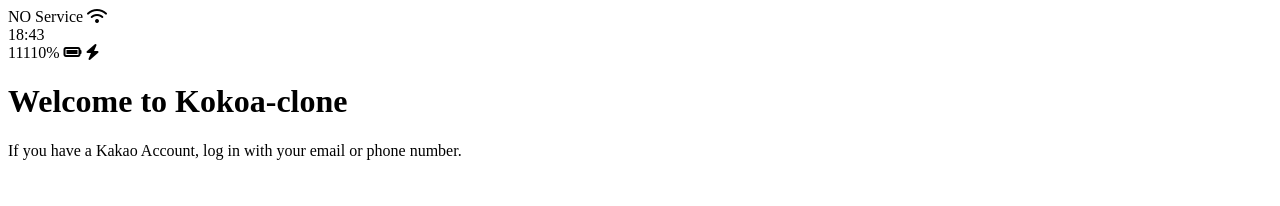
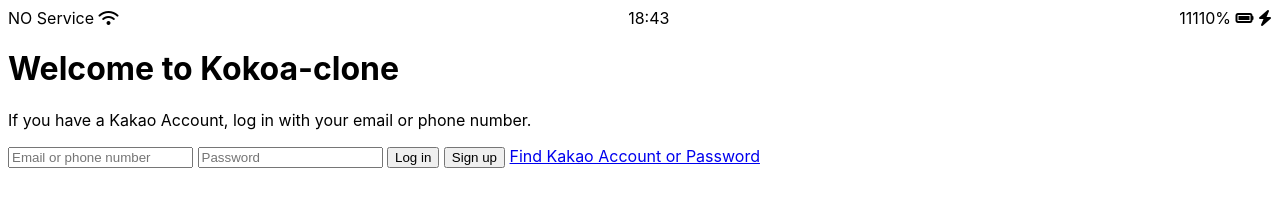
Before and after one commit to KIS0705/kokoa-clone, a plain HTML site: page index.html in a window 1280 px wide. Drawn offline with Linux system fonts and the light colour scheme.

Commit message:
Sign Up Screen

```diff
--- /dev/null
+++ b/css/style.css
@@ -0,0 +1,12 @@
+body{
+    font-family: -apple-system, BlinkMacSystemFont, 'Segoe UI', Roboto, Oxygen, Ubuntu, Cantarell, 'Open Sans', 'Helvetica Neue', sans-serif;
+}
+
+.status-bar{
+display: flex;
+justify-content: space-between;
+}
+
+.status-bar__column :first-child span{
+    margin-right: 20px;
+}
--- a/index.html
+++ b/index.html
@@ -4,10 +4,11 @@
     <meta charset="UTF-8">
     <meta http-equiv="X-UA-Compatible" content="IE=edge">
     <meta name="viewport" content="width=device-width, initial-scale=1.0">
+    <link rel="stylesheet" href="css/style.css">
     <title>Welcome to Kokoa Talk</title>
 </head>
 <body>
-    <div id="statusBar">
+    <div class="status-bar">
         <div class="status-bar__column">
             <span>NO Service</span>
             <!--<svg xmlns="http://www.w3.org/2000/svg" class="h-6 w-6" fill="none" viewBox="0 0 24 24" stroke="currentColor" stroke-width="2">
@@ -25,11 +26,18 @@
         </div>
     </div>
 
-    <header>
-        <h1>Welcome to Kokoa-clone</h1>
-        <p>If you have a Kakao Account, log in with your email or phone number.</p>
+    <header class="welcome-header">
+        <h1 class="welcome-header__title">Welcome to Kokoa-clone</h1>
+        <p class="welcome-header__text">If you have a Kakao Account, log in with your email or phone number.</p>
     </header>
 
+    <form id="login-form">
+        <input type="text" placeholder="Email or phone number">
+        <input type="password" placeholder="Password">
+        <input type="submit" value="Log in"/>
+        <input type="submit" value="Sign up"/>
+        <a href="#">Find Kakao Account or Password</a>
+    </form>
 
 
     <script src="https://kit.fontawesome.com/6478f529f2.js"
```
